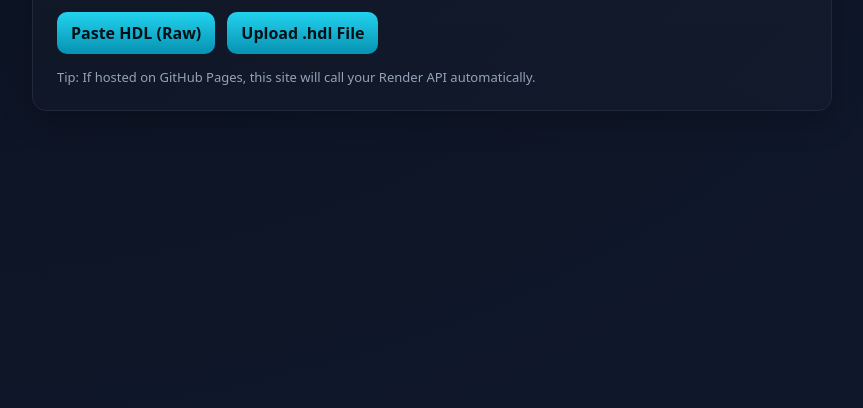
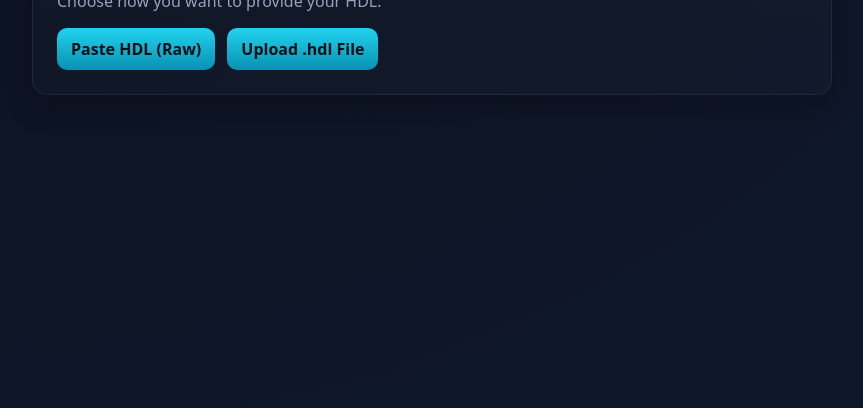
Before and after one commit to renanbazinin/nand2tetris-evaluate, a website: page client/index.html in a window 1280 px wide. Shown: the part 392-800 px from the top of the page, without its empty margins (208-1071 px from the left). Drawn offline with Linux system fonts and the light colour scheme.

Commit message:
index html and TODO: I need to change the workflow of docker

```diff
--- a/client/index.html
+++ b/client/index.html
@@ -38,7 +38,6 @@
         <a href="raw.html">Paste HDL (Raw)</a>
         <a href="upload.html">Upload .hdl File</a>
       </div>
-      <span class="muted">Tip: If hosted on GitHub Pages, this site will call your Render API automatically.</span>
     </div>
   </div>
 </body>
```
